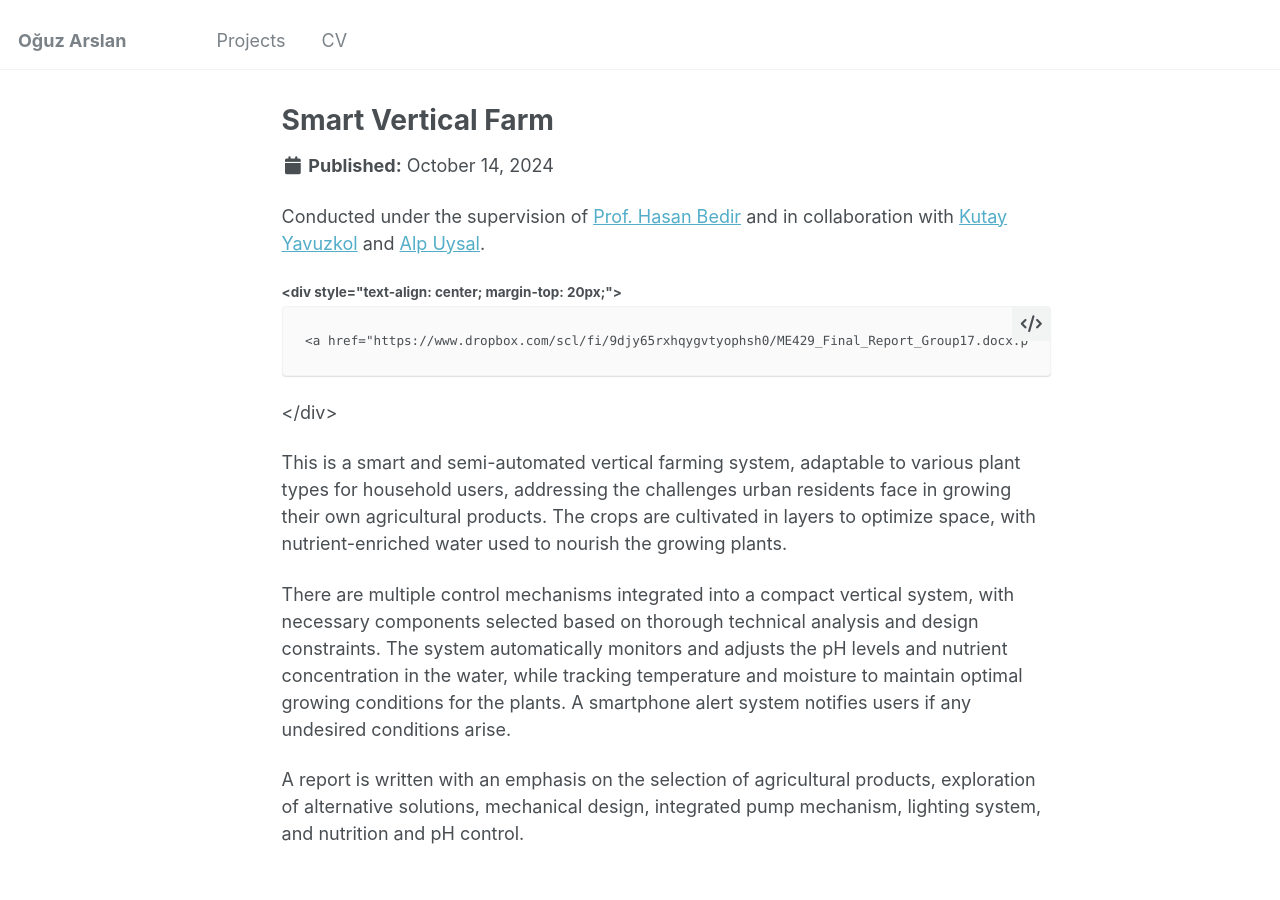
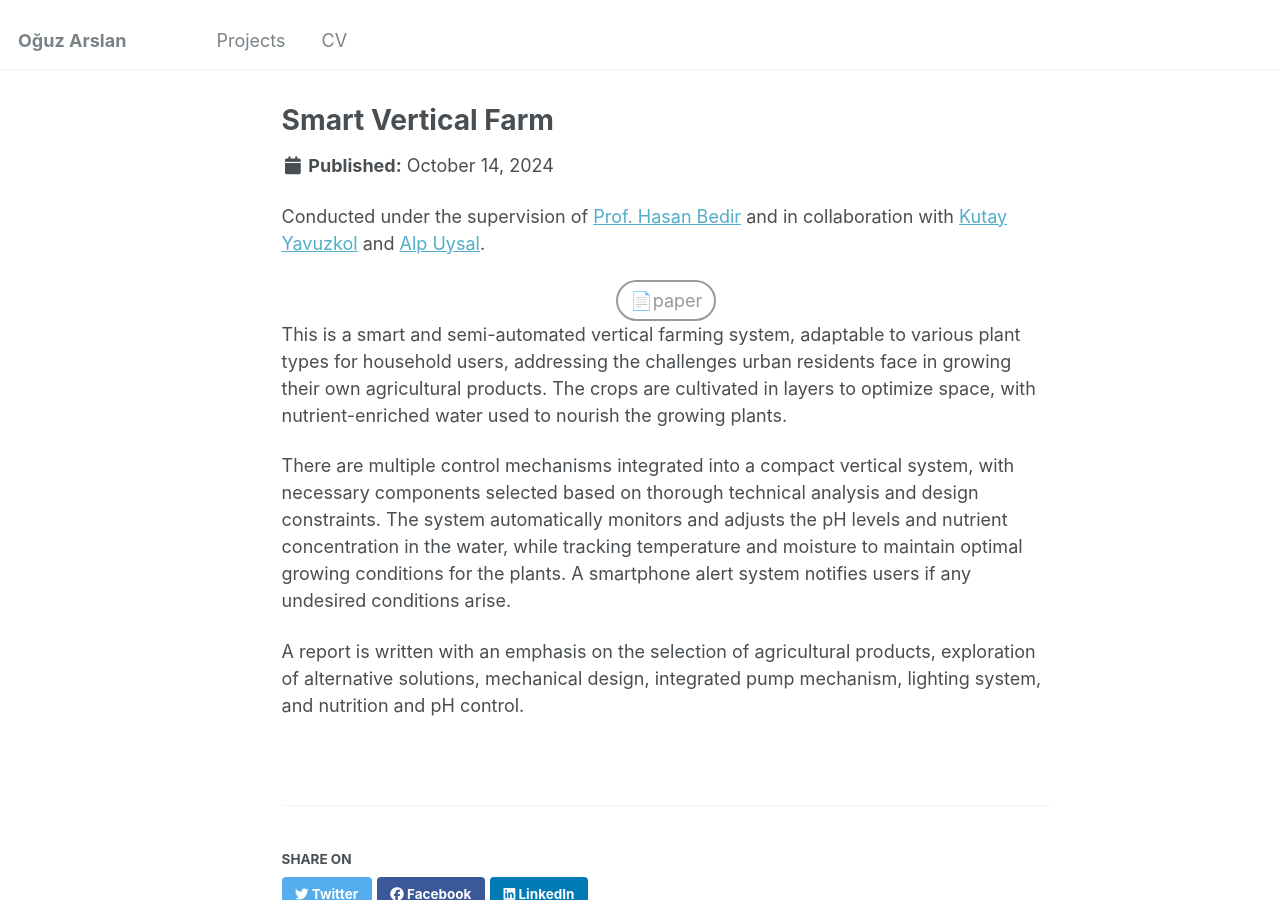
Before and after one commit to Boysle/boysle.github.io, a Jekyll site: the page built from _portfolio/1smartverticalfarm.md, in a window 1280 px wide and 900 px high. Built offline with Jekyll 4.4.1, drawn with Linux system fonts in a browser that asks for light colours.

Commit message:
Update 1smartverticalfarm.md

```diff
--- a/_portfolio/1smartverticalfarm.md
+++ b/_portfolio/1smartverticalfarm.md
@@ -7,7 +7,7 @@ collection: projects
 Conducted under the supervision of [Prof. Hasan Bedir](http://me.boun.edu.tr/?q=users/hasan-bedir) and in collaboration with [Kutay Yavuzkol](https://www.linkedin.com/in/kutay-yavuzkol-415020150/) and [Alp Uysal](https://www.linkedin.com/in/alpuysaal/).
 
 
-#### <div style="text-align: center; margin-top: 20px;">
+<div style="text-align: center; margin-top: 20px;">
     <a href="https://www.dropbox.com/scl/fi/9djy65rxhqygvtyophsh0/ME429_Final_Report_Group17.docx.pdf?rlkey=onxngl7a7myp4b5btxunpk0fg&st=yuxbcaz6&dl=0" style="text-decoration: none; background-color: transparent; color: #999999; padding: 5px 12px; border-radius: 25px; text-align: center; display: inline-block; border: 2px solid #999999; transition: 0.3s;" onmouseover="this.style.color='#333333'; this.style.borderColor='#333333';" onmouseout="this.style.color='#999999'; this.style.borderColor='#999999';">📄paper</a>
 </div>
 
```
